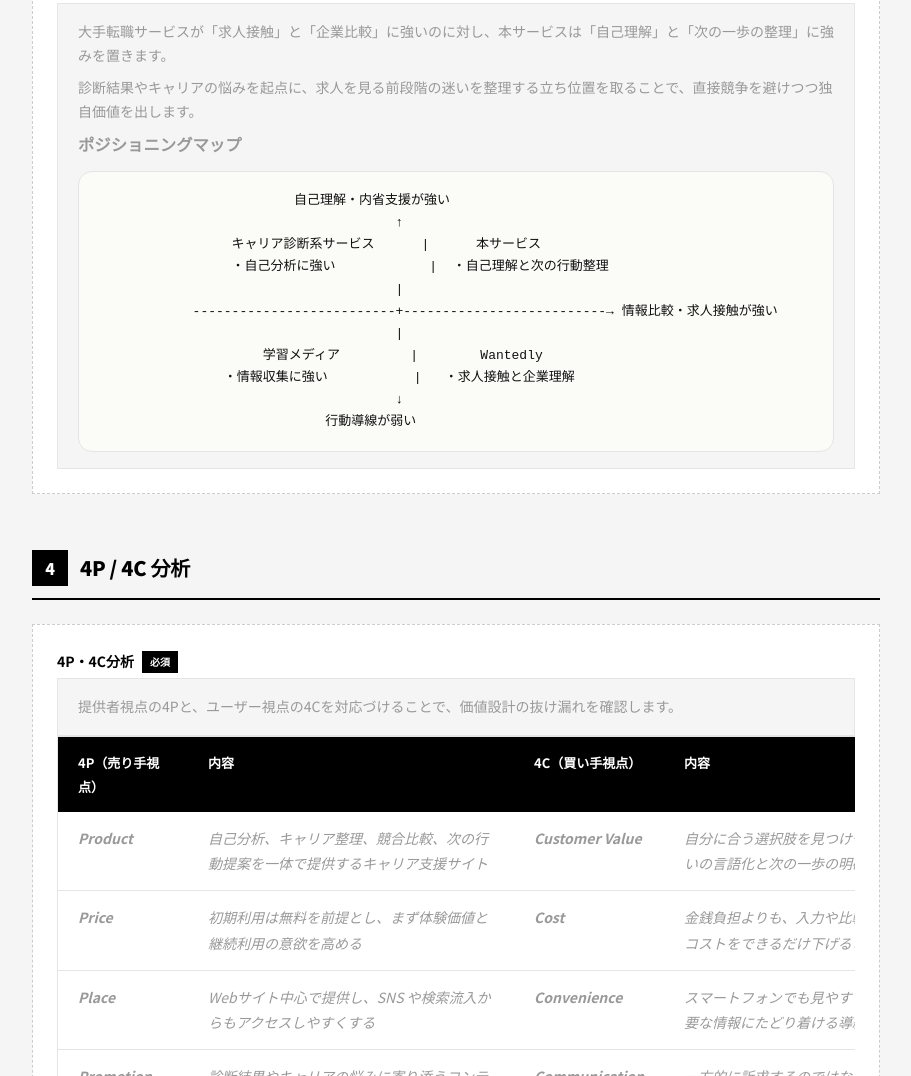
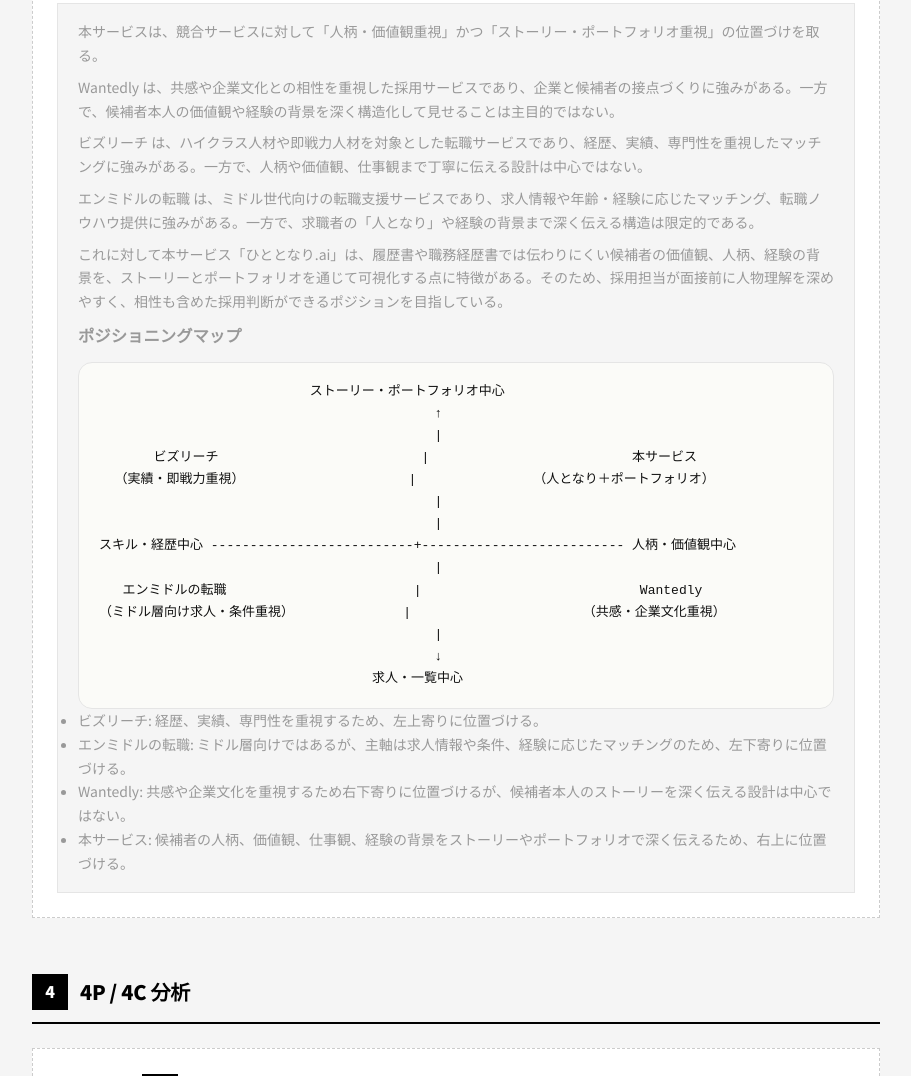
Before and after one commit to hoshinokiyo/portfolio_01, a plain HTML site: page docs/02-market-research.html in a window 1280 px wide. Shown: the part 4581-5657 px from the top of the page, without its empty margins (304-1215 px from the left). Drawn offline with nearby package versions, Linux system fonts and the light colour scheme.

Commit message:
マーケットリサーチ　STP分析　編集

```diff
--- a/docs/02-market-research.html
+++ b/docs/02-market-research.html
@@ -282,22 +282,38 @@
             <div class="fill-label">Positioning（ポジショニング） <span class="required">必須</span></div>
             <div class="fill-hint">競合に対してどのような位置づけを取るかを整理します。</div>
             <div class="fill-content">
-              <p>大手転職サービスが「求人接触」と「企業比較」に強いのに対し、本サービスは「自己理解」と「次の一歩の整理」に強みを置きます。</p>
-              <p>診断結果やキャリアの悩みを起点に、求人を見る前段階の迷いを整理する立ち位置を取ることで、直接競争を避けつつ独自価値を出します。</p>
+              <p>本サービスは、競合サービスに対して「人柄・価値観重視」かつ「ストーリー・ポートフォリオ重視」の位置づけを取る。</p>
+              <p>Wantedly は、共感や企業文化との相性を重視した採用サービスであり、企業と候補者の接点づくりに強みがある。一方で、候補者本人の価値観や経験の背景を深く構造化して見せることは主目的ではない。</p>
+              <p>ビズリーチ は、ハイクラス人材や即戦力人材を対象とした転職サービスであり、経歴、実績、専門性を重視したマッチングに強みがある。一方で、人柄や価値観、仕事観まで丁寧に伝える設計は中心ではない。</p>
+              <p>エンミドルの転職 は、ミドル世代向けの転職支援サービスであり、求人情報や年齢・経験に応じたマッチング、転職ノウハウ提供に強みがある。一方で、求職者の「人となり」や経験の背景まで深く伝える構造は限定的である。</p>
+              <p>これに対して本サービス「ひととなり.ai」は、履歴書や職務経歴書では伝わりにくい候補者の価値観、人柄、経験の背景を、ストーリーとポートフォリオを通じて可視化する点に特徴がある。そのため、採用担当が面接前に人物理解を深めやすく、相性も含めた採用判断ができるポジションを目指している。</p>
               <h3>ポジショニングマップ</h3>
               <div class="table-scroll">
-                <pre class="positioning-map">                         自己理解・内省支援が強い
-                                      ↑
-                 キャリア診断系サービス      |      本サービス
-                 ・自己分析に強い            |  ・自己理解と次の行動整理
-                                      |
-            --------------------------+--------------------------→ 情報比較・求人接触が強い
-                                      |
-                     学習メディア         |        Wantedly
-                ・情報収集に強い           |   ・求人接触と企業理解
-                                      ↓
-                             行動導線が弱い</pre>
+                <pre class="positioning-map">                           ストーリー・ポートフォリオ中心
+                                           ↑
+                                           |
+       ビズリーチ                          |                          本サービス
+  （実績・即戦力重視）                     |               （人となり＋ポートフォリオ）
+                                           |
+                                           |
+スキル・経歴中心 --------------------------+-------------------------- 人柄・価値観中心
+                                           |
+   エンミドルの転職                        |                            Wantedly
+（ミドル層向け求人・条件重視）              |                      （共感・企業文化重視）
+                                           |
+                                           ↓
+                                   求人・一覧中心</pre>
               </div>
+              <ul>
+                <li>ビズリーチ:
+                  経歴、実績、専門性を重視するため、左上寄りに位置づける。</li>
+                <li>エンミドルの転職:
+                  ミドル層向けではあるが、主軸は求人情報や条件、経験に応じたマッチングのため、左下寄りに位置づける。</li>
+                <li>Wantedly:
+                  共感や企業文化を重視するため右下寄りに位置づけるが、候補者本人のストーリーを深く伝える設計は中心ではない。</li>
+                <li>本サービス:
+                  候補者の人柄、価値観、仕事観、経験の背景をストーリーやポートフォリオで深く伝えるため、右上に位置づける。</li>
+              </ul>
             </div>
           </div>
         </section>
```
